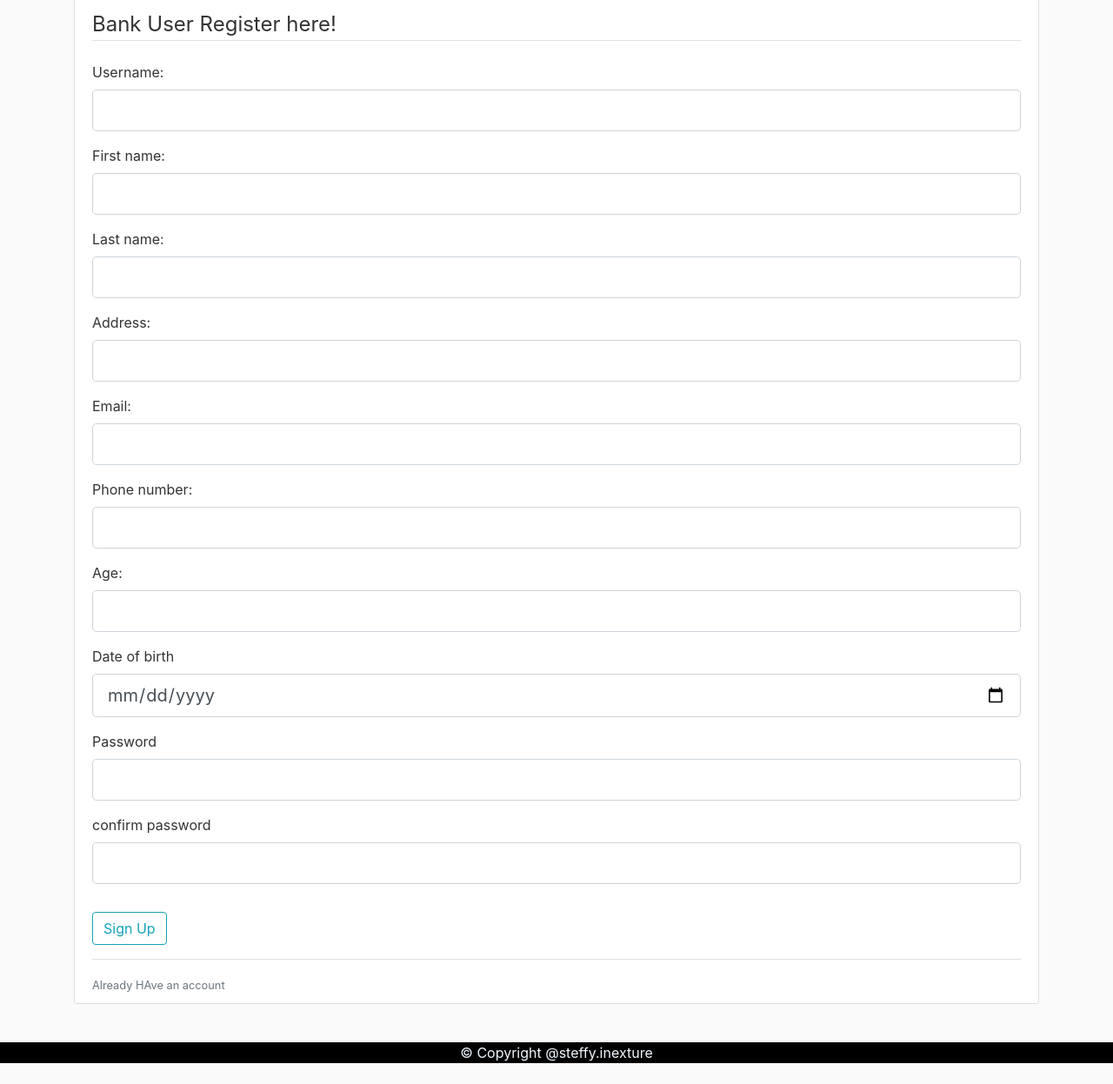
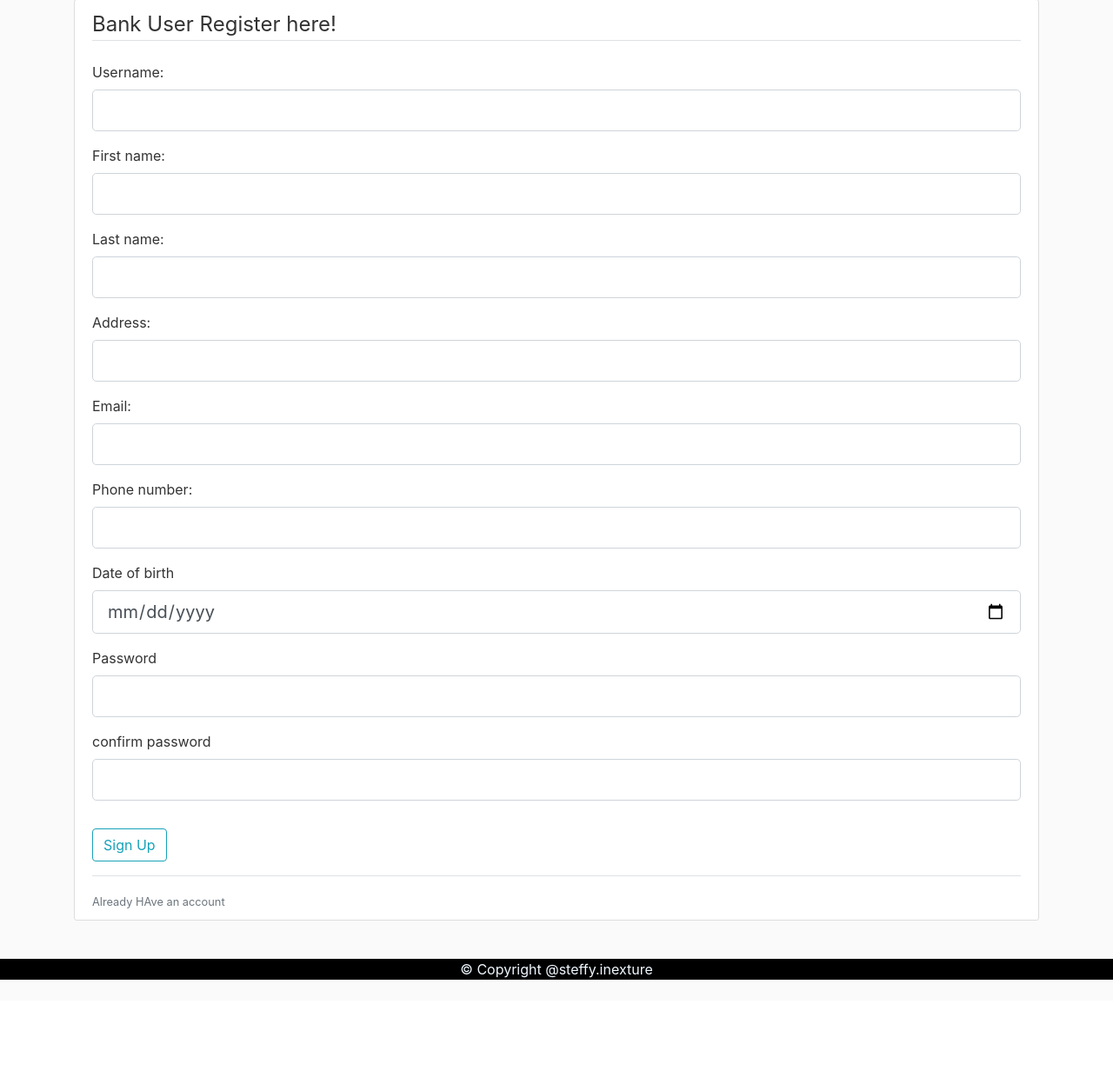
Before and after one commit to steffy-inexture/Flask-Banking-System, a Flask app: page /user/registration in a window 1280 px wide. Shown: the part 105-1352 px from the top of the page at 87% size. After the commit the page ends 1232 px from the top, so only its background shows below. Run offline with Flask 2, Linux system fonts and the light colour scheme; some libraries are stand-ins or nearby versions.

Commit message:
registration modified as per req.

```diff
--- a/banking_system/templates/register.html
+++ b/banking_system/templates/register.html
@@ -93,21 +93,7 @@
 						{{ form.user_phone_number(class="form-control form-control-lg") }}
 					{% endif %}
 				</div>
-				<div class="form-group">
-					{{ form.user_age.label(class="form-control-label")}}
 
-					{% if form.user_age.errors %}
-						{{ form.user_age(class="form-control form-control-lg is-invalid")}}
-						<div class="invalid-feedback">
-							{% for error in form.user_age.errors %}
-							<span>{{ error }}</span>
-							{% endfor %}
-
-						</div>
-					{% else %}
-						{{ form.user_age(class="form-control form-control-lg") }}
-					{% endif %}
-				</div>
 				<div class="form-group">
 					{{ form.date_of_birth.label(class="form-control-label")}}
 
--- a/banking_system/users/forms.py
+++ b/banking_system/users/forms.py
@@ -20,15 +20,15 @@ class RegistrationForm(FlaskForm, CustomValidation):
     """
     user_name = StringField('Username: ', validators=[DataRequired(), Length(min=2, max=20)])
     user_email = StringField('Email: ', validators=[DataRequired(), Email()])
-    user_phone_number = IntegerField('Phone number: ', validators=[DataRequired()])
+    user_phone_number = StringField('Phone number: ', validators=[DataRequired()])
     user_first_name = StringField('First name: ', validators=[DataRequired()])
     user_last_name = StringField('Last name: ', validators=[DataRequired()])
     user_address = StringField('Address: ', validators=[DataRequired()])
-    user_age = IntegerField('Age: ', validators=[DataRequired()])
     date_of_birth = DateField('Date of birth', format='%Y-%m-%d')
     user_password = PasswordField('Password', validators=[DataRequired()])
-    confirm_password = PasswordField('confirm password', validators=[DataRequired(), EqualTo('user_password')])
+    confirm_password = PasswordField('confirm password', validators=[DataRequired()])
     submit = SubmitField('Sign Up')
+
 
     def validate_user_name(self, user_name):
         super().validate_user_name(user_name)
@@ -37,19 +37,17 @@ class RegistrationForm(FlaskForm, CustomValidation):
         super().validate_user_email(user_email)
 
     def validate_user_phone_number(self, user_phone_number):
-        if user_phone_number.data <= 0:
-            raise ValidationError('Please enter the valid number')
-        elif len(str(user_phone_number.data)) != 10:
+        if not user_phone_number.data.isdigit():
+            raise ValidationError('Phone number must be integer value only')
+        if len(str(user_phone_number.data)) != 10:
             raise ValidationError('The length must be 10 for the phone number')
+        if user_phone_number.data[0]=='0':
+            raise ValidationError('Phone number can\'t start with 0')
 
     def validate_confirm_password(self, confirm_password):
         user_password = self.user_password.data
         if confirm_password.data != user_password:
-            raise ValidationError('Confirm passwd must be equal to paasword')
-
-    def validate_user_age(self, user_age):
-        if (user_age.data) <= 0:
-            raise ValidationError('User age can not be zero or negative')
+            raise ValidationError('Confirm password must be equal to password')
 
     def validate_date_of_birth(self, date_of_birth):
         if date_of_birth.data == date.today():
@@ -57,13 +55,6 @@ class RegistrationForm(FlaskForm, CustomValidation):
         elif date_of_birth.data > date.today():
             raise ValidationError("Date must be before today")
 
-    def validate_user_age(self,user_age):
-        date_of_birth = self.date_of_birth.data
-        today = date.today()
-        age = today.year - date_of_birth.year - ((today.month, today.day) < (date_of_birth.month, date_of_birth.day))
-
-        if age!=user_age.data:
-            raise ValidationError(f"User age and DOB is not appropriate kindly check DOB & Age")
 
     def validate_user_password(self,user_password):
         SpecialSym = ['$', '@', '#', '%']
--- a/banking_system/users/routes.py
+++ b/banking_system/users/routes.py
@@ -51,8 +51,9 @@ def register():
         user_first_name = form.user_first_name.data,
         user_last_name = form.user_last_name.data,
         user_address = form.user_address.data,
-        user_age = form.user_age.data,
         date_of_birth = form.date_of_birth.data
+        today = datetime.date.today()
+        user_age = today.year - date_of_birth.year - ((today.month, today.day) < (date_of_birth.month, date_of_birth.day))
         user = User(user_name=user_name, user_password=user_password, user_email=user_email,
                     u_p=user_phone_number, user_first_name=user_first_name, user_last_name=user_last_name,
                     user_address=user_address, user_age=user_age, date_of_birth=date_of_birth)
```
